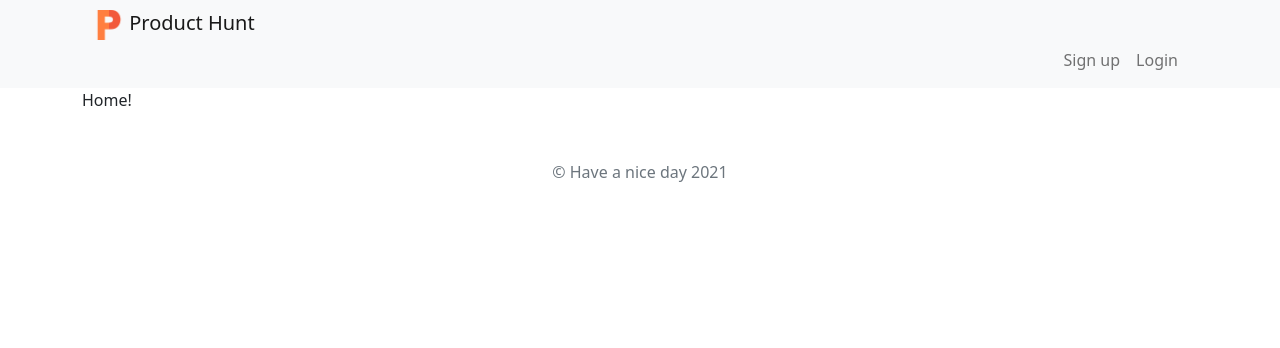
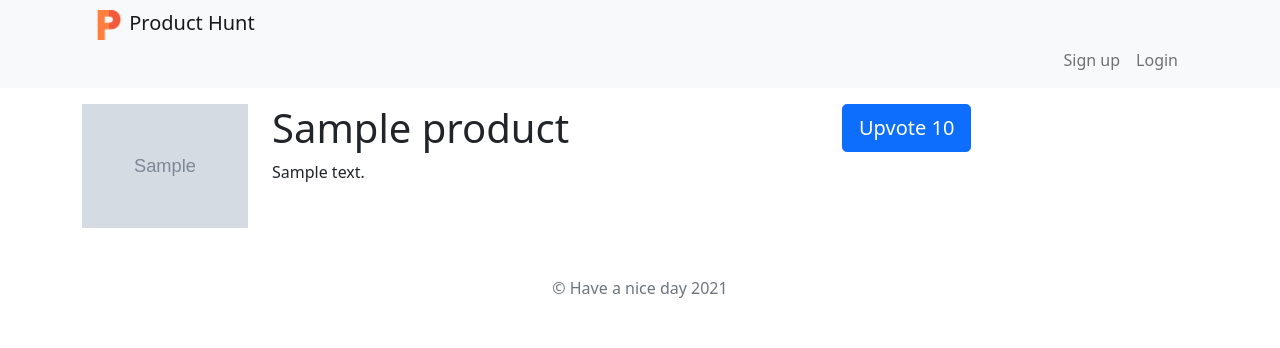
Before and after one commit to adrian2404/producthunt-clone, a Django app: page / in a window 1280 px wide. Shown: the top 348 px of the page. Run offline with Django 3.2, Linux system fonts and the light colour scheme; tables that the repository leaves empty hold one stand-in row (values such as "Sample post"); grey boxes marked "Sample" are stand-in pictures.

Commit message:
Add home page

```diff
--- a/products/templates/products/home.html
+++ b/products/templates/products/home.html
@@ -1,5 +1,23 @@
 {% extends 'base.html' %}
 
 {% block content %}
-Home!
+  {% for product in products.all %}
+    <div class="row pt-3">
+      <div class="col-2" onclick="window.location='{% url 'detail' product.id %}'" style="cursor: pointer">
+        <img src="{{ product.icon.url }}" class="img-fluid"/>
+      </div>
+      <div class="col-6" onclick="window.location='{% url 'detail' product.id %}'" style="cursor: pointer">
+        <h1>{{ product.title }}</h1>
+        <p>{{ product.summary }}</p>
+      </div>
+      <div class="col-4">
+        <a href="javascript:{document.getElementById('upvote{{ product.id }}').submit()}"><button class="btn btn-primary btn-lg btn-block"> Upvote {{ product.votes_total }}</button></a>
+      </div>
+    </div>
+    <form id="upvote{{ product.id }}" method="POST" action="{% url 'upvote'  product.id %}">
+    {% csrf_token %}
+    <input type="hidden">
+    </form>
+  {% endfor %}
+
 {% endblock %}
--- a/products/urls.py
+++ b/products/urls.py
@@ -5,4 +5,5 @@ from . import views
 urlpatterns = [
     path('create/', views.create, name='create'),
     path('<int:product_id>/', views.detail, name='detail'),
+    path('<int:product_id>/upvote', views.upvote, name='upvote'),
 ]
--- a/products/views.py
+++ b/products/views.py
@@ -7,7 +7,8 @@ from .models import Product
 # Create your views here.
 
 def home(request):
-    return render(request, 'products/home.html')
+    products = Product.objects
+    return render(request, 'products/home.html', {'products': products})
 
 @login_required
 def create(request):
@@ -34,3 +35,11 @@ def create(request):
 def detail(request, product_id):
     product = get_object_or_404(Product, pk=product_id)
     return render(request, 'products/detail.html', {'product': product})
+
+@login_required
+def upvote(request, product_id):
+    if request.method == 'POST':
+        product = get_object_or_404(Product, pk=product_id)
+        product.votes_total += 1
+        product.save()
+        return redirect('/products/' + str(product.id))
```
Also changed, not shown: products/templates/products/detail.html (+7 -3 lines).
